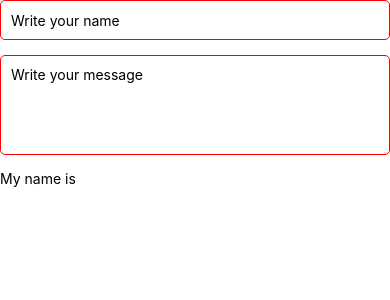
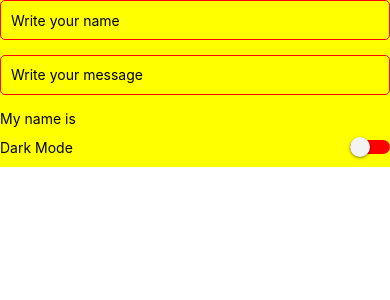
Before and after one commit to VanshSh/react_native_learning_from_codeevolution, a React Native app: screen / in a window 390 px wide. Shown: the top 300 px of the page. Built offline with nearby package versions, Linux system fonts and the light colour scheme.

Commit message:
feat: :sparkles: Video 61 => Switch

```diff
--- a/App.js
+++ b/App.js
@@ -2,6 +2,7 @@ import { SafeAreaView, StyleSheet, View } from 'react-native'
 import StylingRN from './components/StylingRN'
 import ListsRN from './components/ListsRN'
 import RNForms from "./components/RNForms"
+
 
 export default function App() {
   return (
--- a/components/RNForms.js
+++ b/components/RNForms.js
@@ -10,10 +10,14 @@ import {
   Image,
   Platform,
   SafeAreaView,
+  Switch,
 } from 'react-native'
 
 const LoginForm = () => {
   const [username, setUsername] = useState('')
+  const [isDarkMode, setIsDarkMode] = useState(false)
+  const toggleSwitch = () => setIsDarkMode((previousState) => !previousState)
+
   //   const [password, setPassword] = useState('')
   //   const [errors, setErrors] = useState({})
 
@@ -37,48 +41,8 @@ const LoginForm = () => {
   //     }
   //   }
 
+  console.log('😇 L-44 in RNForms.js=> ', isDarkMode)
   return (
-    // <KeyboardAvoidingView
-    //   behavior="padding"
-    //   keyboardVerticalOffset={Platform.OS === "ios" ? 100 : 0}
-    //   style={styles.container}
-    // >
-    //   <View style={styles.form}>
-    //     <Image
-    //       source={require("./assets/adaptive-icon.png")}
-    //       style={{
-    //         width: 200,
-    //         height: 400,
-    //         alignSelf: "center",
-    //         marginBottom: 50,
-    //       }}
-    //     />
-    //     <Text style={styles.label}>Username</Text>
-    //     <TextInput
-    //       style={styles.input}
-    //       placeholder="Enter your username"
-    //       value={username}
-    //       onChangeText={setUsername}
-    //     />
-    //     {errors.username ? (
-    //       <Text style={styles.errorText}>{errors.username}</Text>
-    //     ) : null}
-
-    //     <Text style={styles.label}>Password</Text>
-    //     <TextInput
-    //       style={styles.input}
-    //       placeholder="Enter your password"
-    //       value={password}
-    //       onChangeText={setPassword}
-    //       secureTextEntry
-    //     />
-    //     {errors.password ? (
-    //       <Text style={styles.errorText}>{errors.password}</Text>
-    //     ) : null}
-
-    //     <Button title="Login" onPress={handleSubmit} />
-    //   </View>
-    // </KeyboardAvoidingView>
     <SafeAreaView style={styles.container}>
       <TextInput
         style={styles.input}
@@ -92,6 +56,7 @@ const LoginForm = () => {
       />
       <TextInput
         style={[styles.multiLineText, styles.input]}
+        // style={styles.input}
         placeholder='Write your message'
         keyboardType='default'
         autoCapitalize='none'
@@ -99,6 +64,15 @@ const LoginForm = () => {
         multiline
       />
       <Text style={styles.text}>My name is {username}</Text>
+      <View style={styles.switchContainer}>
+        <Text style={styles.text}>Dark Mode</Text>
+        <Switch
+          value={isDarkMode}
+          onValueChange={toggleSwitch}
+          trackColor={{ false: 'red', true: 'green' }}
+          thumbColor={isDarkMode ? 'yellow' : '#f4f3f4'}
+        />
+      </View>
     </SafeAreaView>
   )
 }
@@ -106,8 +80,8 @@ const LoginForm = () => {
 const styles = StyleSheet.create({
   container: {
     // flex: 1,
-    backgroundColor: '#fff',
-    paddingTop: StatusBar.currentHeight,
+    backgroundColor: 'yellow',
+    paddingTop: Platform.OS === 'android' ? StatusBar.currentHeight : 0,
   },
   form: {
     backgroundColor: '#ffffff',
@@ -140,8 +114,14 @@ const styles = StyleSheet.create({
     marginBottom: 10,
   },
   multiLineText: {
-    minHeight: 100,
+     flexGrow:1.5,// Adjust this value based on your layout needs
     textAlignVertical: 'top',
+  },
+  switchContainer: {
+    flexDirection: 'row',
+    alignItems: 'center',
+    justifyContent: 'space-between',
+    paddingVertical: 10,
   },
 })
 
```
Also changed, not shown: 1 other file (tests, documents, lock files or other folders).
